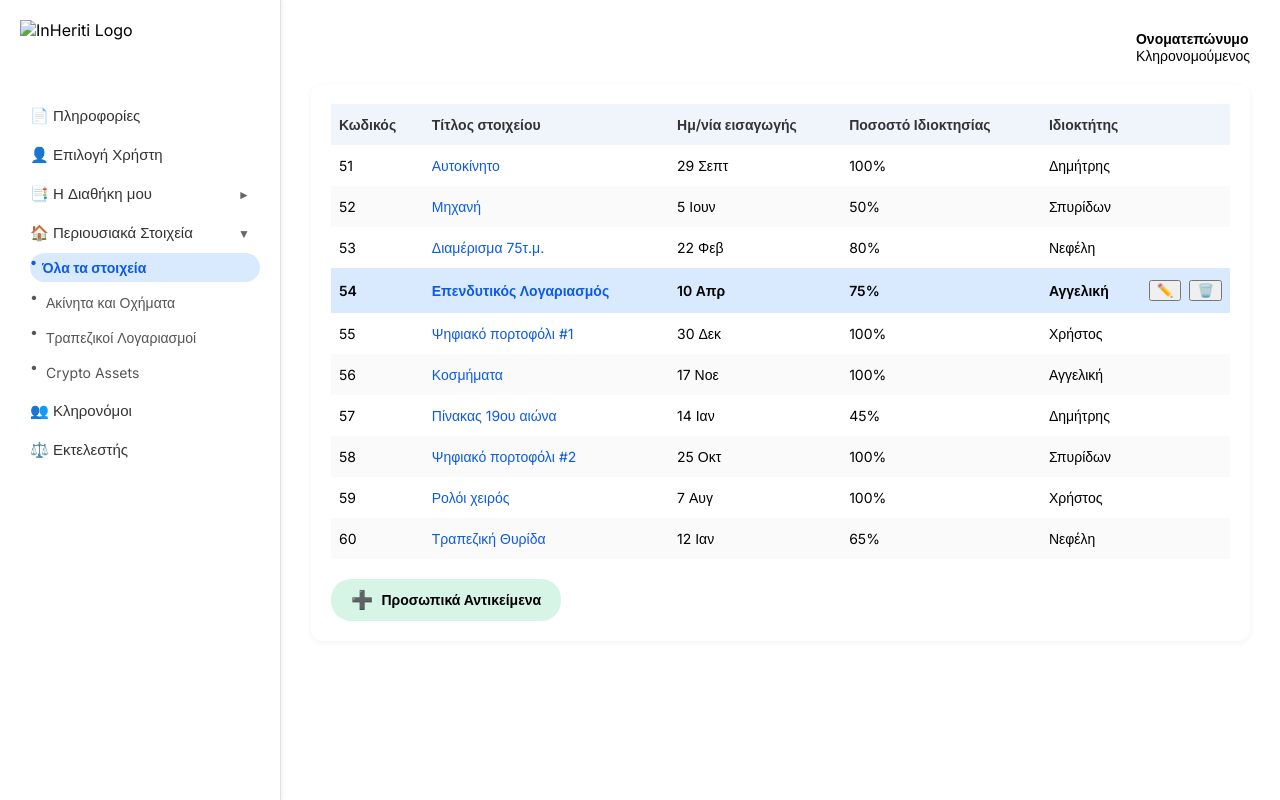
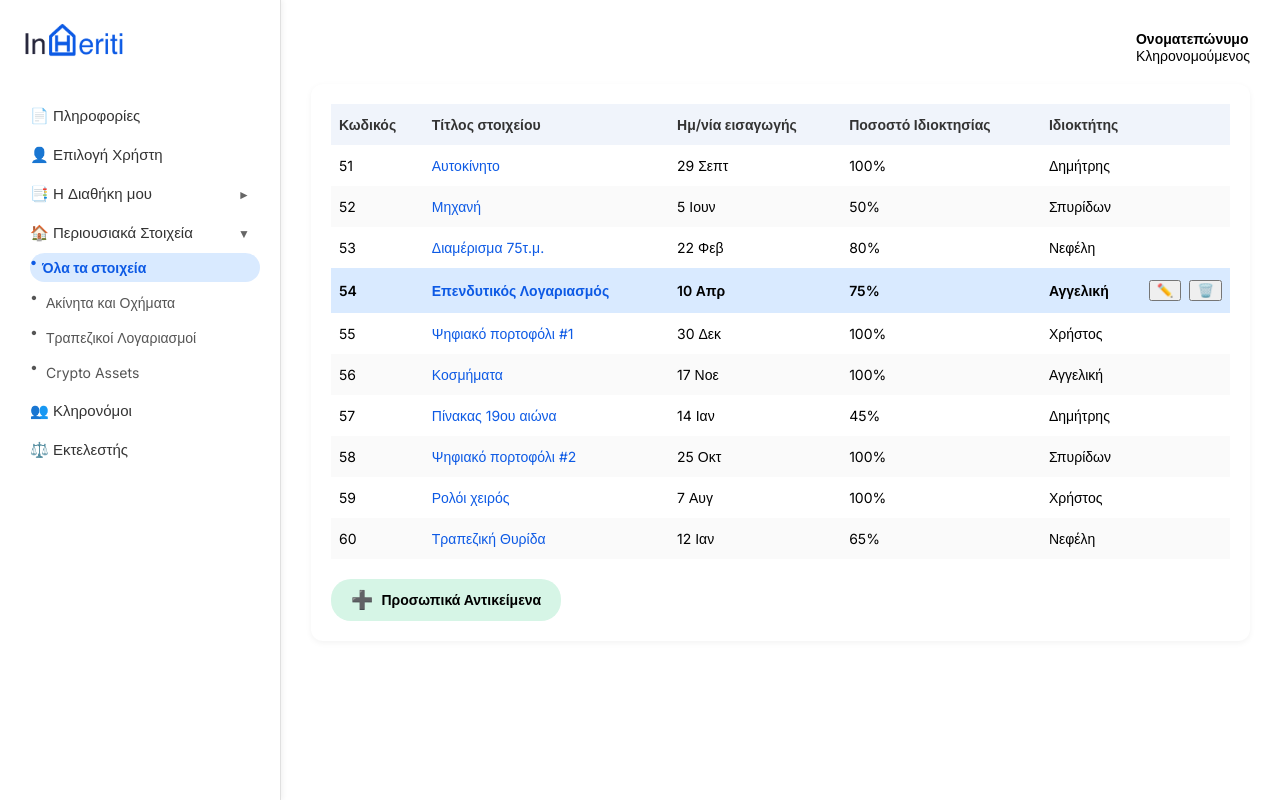
Before and after one commit to DimLiber/Inheriti, a plain HTML site: page project-code/mockup5/periousiakastoixeia.html in a window 1280 px wide. Drawn offline with Linux system fonts and the light colour scheme.

Commit message:
Fix Logo image

```diff
--- a/project-code/mockup5/periousiakastoixeia.html
+++ b/project-code/mockup5/periousiakastoixeia.html
@@ -11,7 +11,7 @@
     <!-- Sidebar -->
     <div class="sidebar">
       <div class="logo">
-  	<img src="logo.png" alt="InHeriti Logo" height="40" />
+  	<img src="../logo.png" alt="InHeriti Logo" height="40" />
       </div>
       <div class="menu">
 
```
